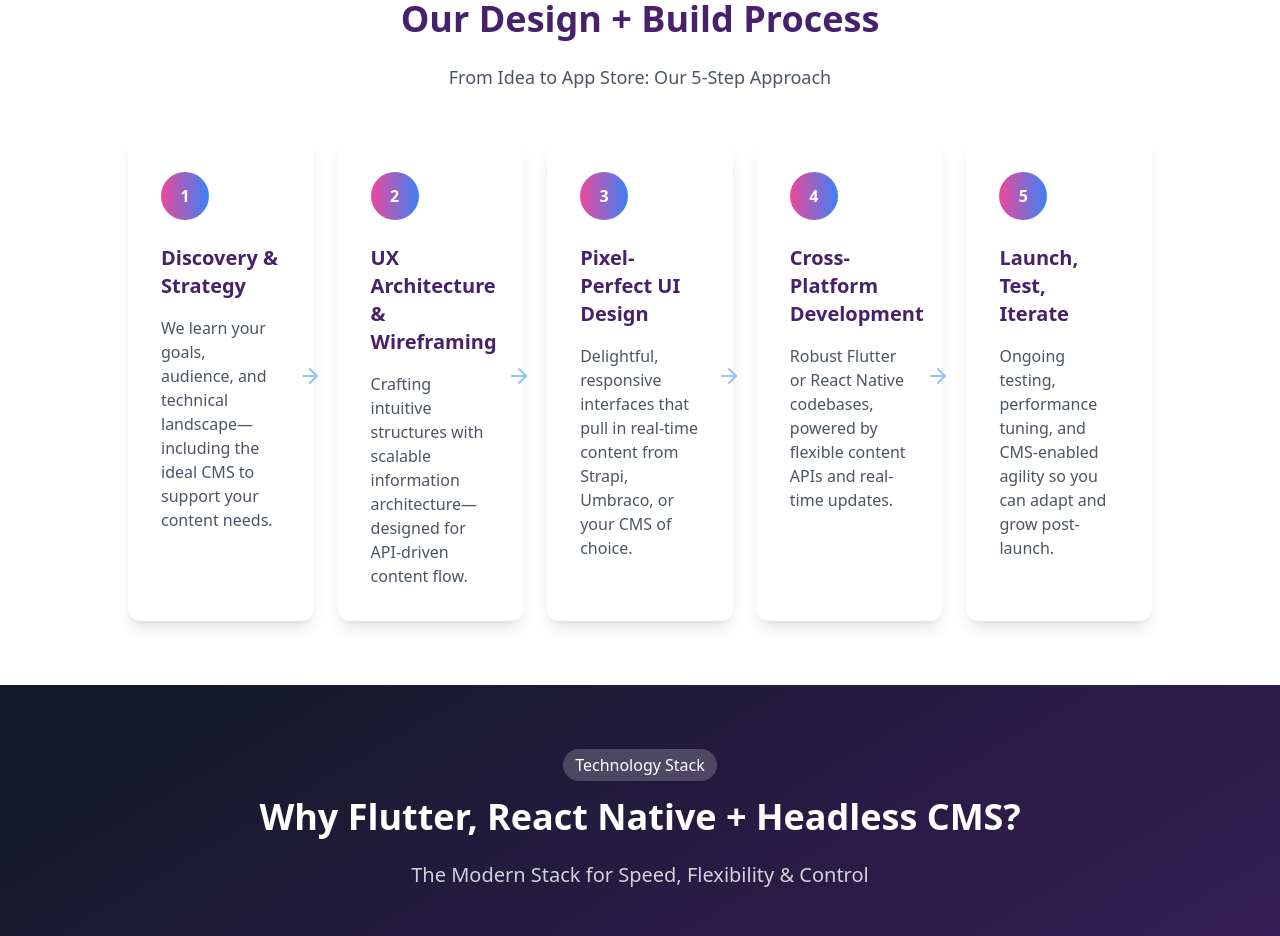
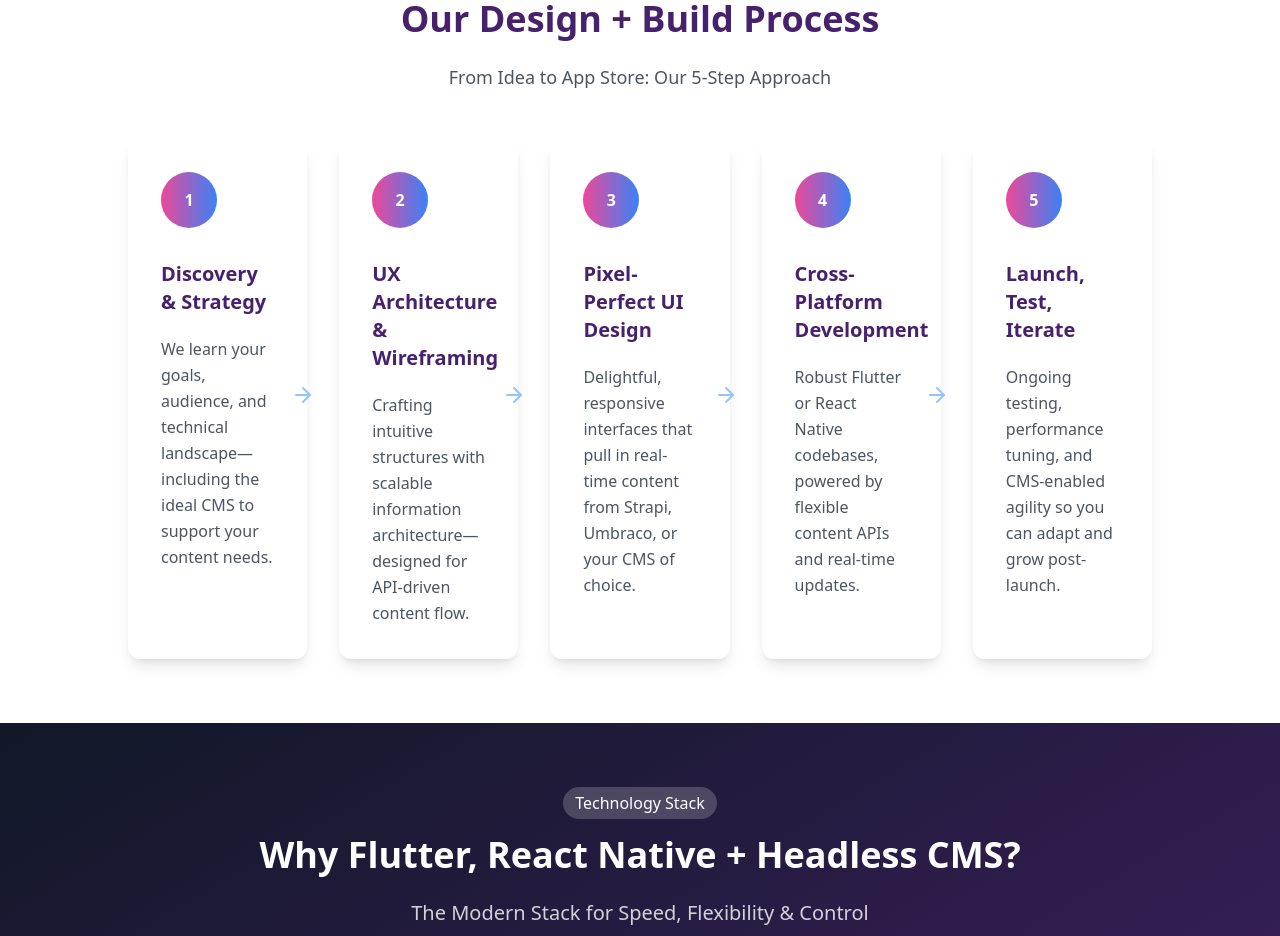
Before and after one commit to iqx-Sdev/iqxsoftwaredevelopment-71, a React (Vite) app: page /web-apps in a window 1280 px wide. Shown: the part 3580-4516 px from the top of the page. Built offline with nearby package versions, Linux system fonts and the light colour scheme; a web font is replaced by a local one.

Commit message:
Add spacing

```diff
--- a/src/components/WebApps/ProcessSection.tsx
+++ b/src/components/WebApps/ProcessSection.tsx
@@ -38,15 +38,15 @@ const ProcessSection = () => {
             <p className="text-gray-600 text-lg">From Idea to App Store: Our 5-Step Approach</p>
           </div>
 
-          <div className="grid grid-cols-1 md:grid-cols-3 lg:grid-cols-5 gap-6">
+          <div className="grid grid-cols-1 md:grid-cols-3 lg:grid-cols-5 gap-8">
             {process.map((step, index) => (
               <div key={index} className="relative group">
                 <div className="bg-white rounded-xl p-8 shadow-lg h-full transition-all duration-300 hover:shadow-xl border border-transparent hover:border-blue-100 group-hover:-translate-y-1">
-                  <div className="bg-gradient-to-r from-pink-500 to-blue-500 rounded-full w-12 h-12 flex items-center justify-center text-white font-bold mb-6 transform transition-transform group-hover:scale-110">
+                  <div className="bg-gradient-to-r from-pink-500 to-blue-500 rounded-full w-14 h-14 flex items-center justify-center text-white font-bold mb-8 transform transition-transform group-hover:scale-110">
                     {index + 1}
                   </div>
-                  <h3 className="text-xl font-bold text-newtheme-purple mb-4">{step.title}</h3>
-                  <p className="text-gray-600">{step.description}</p>
+                  <h3 className="text-xl font-bold text-newtheme-purple mb-5">{step.title}</h3>
+                  <p className="text-gray-600 leading-relaxed">{step.description}</p>
                 </div>
                 {index < process.length - 1 && (
                   <div className="hidden lg:block absolute top-1/2 right-0 transform translate-x-1/2 -translate-y-1/2 w-8 h-8 text-blue-300 group-hover:text-blue-500 transition-colors">
```
